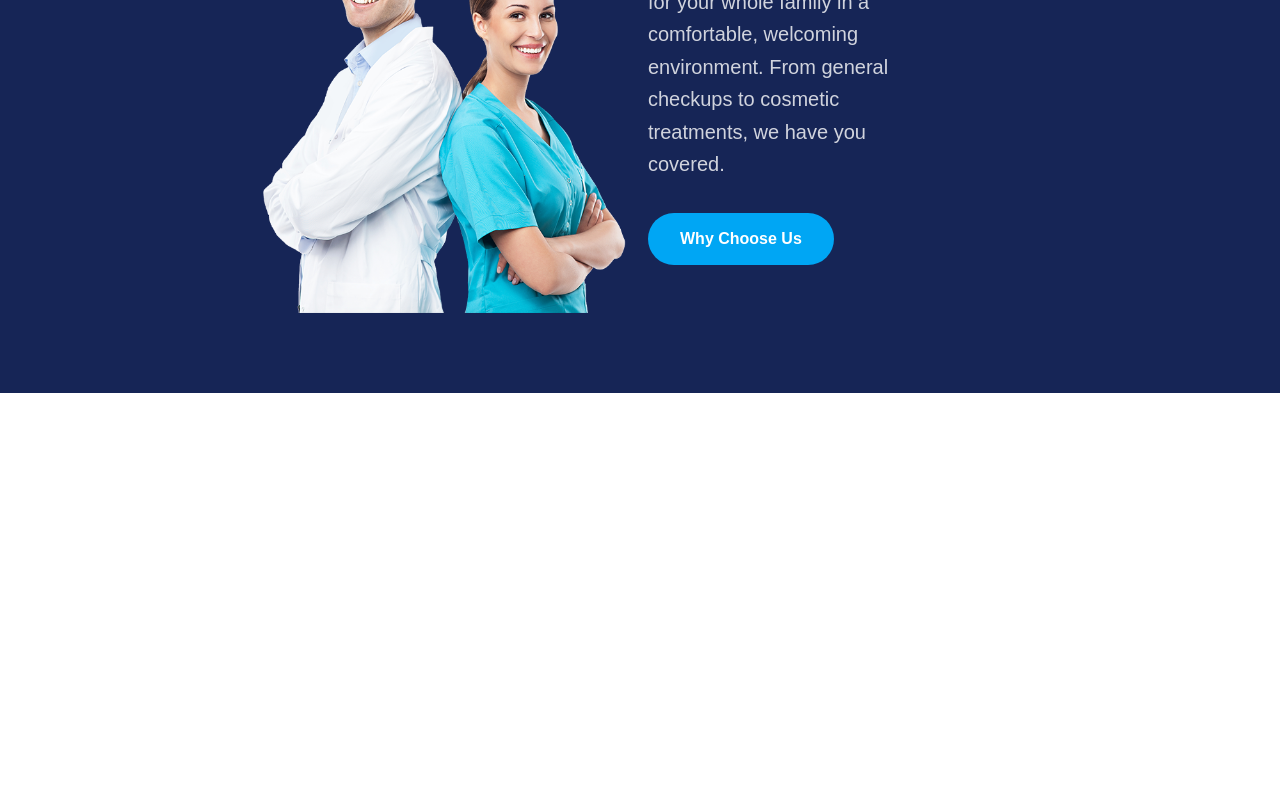
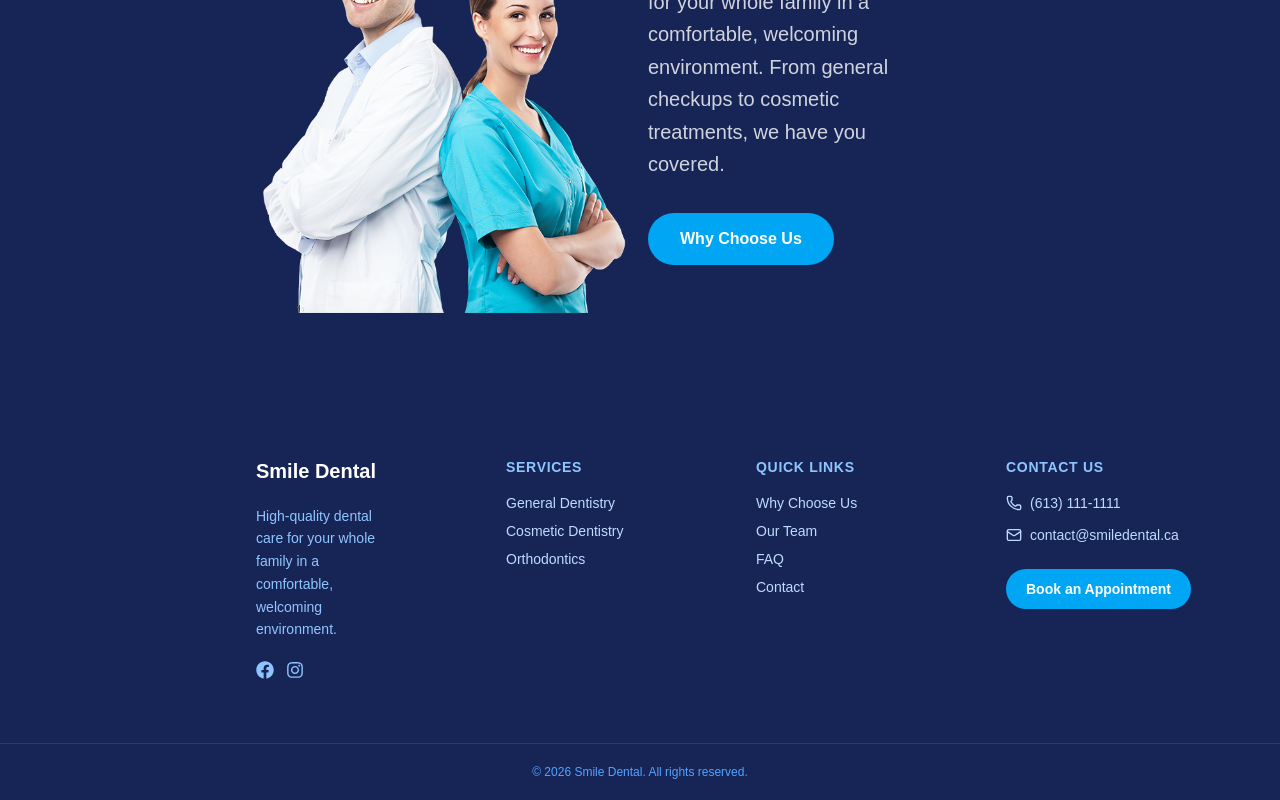
Before and after one commit to jakobdubeau/seg3125-service-site, a Next.js app: page / in a window 1280 px wide. Shown: the part 662-1462 px from the top of the page. Before the commit the page ends 1055 px from the top, so only its background shows below. Built offline with nearby package versions, Linux system fonts and the light colour scheme.

Commit message:
create footer

```diff
--- a/src/app/layout.js
+++ b/src/app/layout.js
@@ -2,6 +2,7 @@ import { Geist, Geist_Mono } from "next/font/google";
 import "./globals.css";
 import TopBar from "@/components/TopBar"
 import Navbar from "@/components/Navbar"
+import Footer from "@/components/Footer"
 
 const geistSans = Geist({
   variable: "--font-geist-sans",
@@ -28,6 +29,7 @@ export default function RootLayout({ children }) {
           <TopBar />
           <Navbar />
           {children}
+          <Footer />
         </body>
     </html>
   );
--- /dev/null
+++ b/src/components/Footer.jsx
@@ -0,0 +1,69 @@
+import { Phone, Mail } from "lucide-react"
+import { FaFacebook, FaInstagram } from "react-icons/fa"
+import Link from "next/link"
+
+export default function Footer() {
+	return (
+		<footer className="bg-blue-950 text-white">
+			<div className="px-64 py-16 grid grid-cols-4 gap-12 pr-18">
+				<div className="col-span-1 flex flex-col gap-5 pr-20">
+					<span className="text-xl font-bold">Smile Dental</span>
+					<p className="text-blue-300 text-sm leading-relaxed">
+						High-quality dental care for your whole family in a comfortable, welcoming environment.
+					</p>
+					<div className="flex items-center gap-3">
+						<a href="#" aria-label="Facebook" className="text-blue-300 hover:text-white transition-colors">
+							<FaFacebook size={18} />
+						</a>
+						<a href="#" aria-label="Instagram" className="text-blue-300 hover:text-white transition-colors">
+							<FaInstagram size={18} />
+						</a>
+					</div>
+				</div>
+
+				<div className="flex flex-col gap-4">
+					<h3 className="text-sm font-semibold uppercase tracking-wider text-blue-300">Services</h3>
+					<ul className="flex flex-col gap-2 text-sm text-blue-200">
+						<li><Link href="/services/general-dentistry" className="hover:text-white transition-colors">General Dentistry</Link></li>
+						<li><Link href="/services/cosmetic-dentistry" className="hover:text-white transition-colors">Cosmetic Dentistry</Link></li>
+						<li><Link href="/services/orthodontics" className="hover:text-white transition-colors">Orthodontics</Link></li>
+					</ul>
+				</div>
+
+				<div className="flex flex-col gap-4">
+					<h3 className="text-sm font-semibold uppercase tracking-wider text-blue-300">Quick Links</h3>
+					<ul className="flex flex-col gap-2 text-sm text-blue-200">
+						<li><Link href="/about-us/why-choose-us" className="hover:text-white transition-colors">Why Choose Us</Link></li>
+						<li><Link href="/about-us/our-team" className="hover:text-white transition-colors">Our Team</Link></li>
+						<li><Link href="/resources/faq" className="hover:text-white transition-colors">FAQ</Link></li>
+						<li><Link href="/contact" className="hover:text-white transition-colors">Contact</Link></li>
+					</ul>
+				</div>
+
+				<div className="flex flex-col gap-4">
+					<h3 className="text-sm font-semibold uppercase tracking-wider text-blue-300">Contact Us</h3>
+					<div className="flex flex-col gap-3 text-sm text-blue-200">
+						<div className="flex items-center gap-2">
+							<Phone className="w-4 h-4 shrink-0" />
+							<span>(613) 111-1111</span>
+						</div>
+						<div className="flex items-center gap-2">
+							<Mail className="w-4 h-4 shrink-0" />
+							<span>contact@smiledental.ca</span>
+						</div>
+					</div>
+					<Link
+						href="/book"
+						className="mt-2 self-start bg-sky-500 text-white px-5 py-2.5 rounded-full text-sm font-semibold hover:bg-sky-400 transition-colors"
+					>
+						Book an Appointment
+					</Link>
+				</div>
+			</div>
+
+			<div className="border-t border-blue-900 py-5 text-center text-blue-400 text-xs">
+				&copy; 2026 Smile Dental. All rights reserved.
+			</div>
+		</footer>
+	)
+}
```
